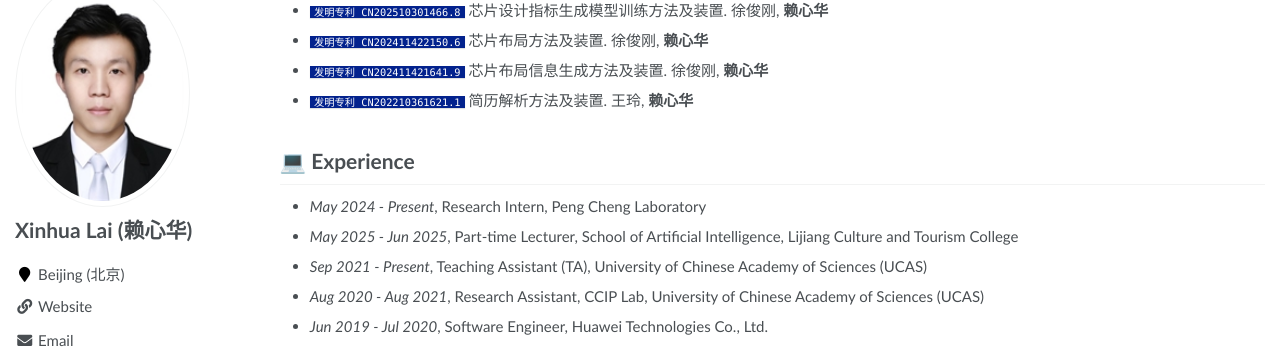
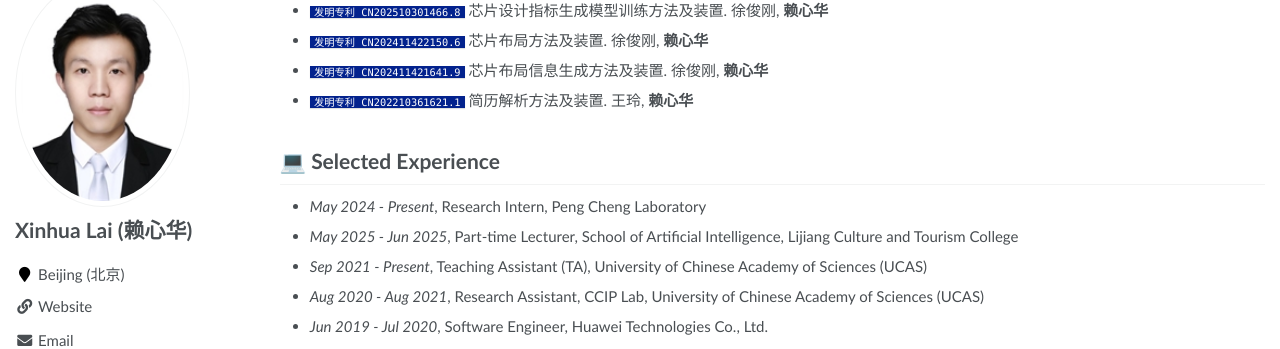
Before and after one commit to SivanLaai/SivanLaai.github.io, a Jekyll site: the page built from _pages/about.md, in a window 1280 px wide and 900 px high, scrolled down 1059 px. Shown: the part 112-461 px from the top of the window. Built offline with Jekyll 4.4.1, drawn with Linux system fonts in a browser that asks for light colours; some web fonts are replaced; formulas are drawn with MathJax 3; comment, search, counter and statistics services are not loaded.

Commit message:
update cv

```diff
--- a/_pages/_includes/experience.md
+++ b/_pages/_includes/experience.md
@@ -1,5 +1,5 @@
 <span class='anchor' id='experience'></span>
-# 💻 Experience
+# 💻 Selected Experience
 - *May 2024 - Present*, Research Intern, Peng Cheng Laboratory
 - *May 2025 - Jun 2025*, Part-time Lecturer, School of Artificial Intelligence, Lijiang Culture and Tourism College
 - *Sep 2021 - Present*, Teaching Assistant (TA), University of Chinese Academy of Sciences (UCAS)
```
Also changed, not shown: _pages/_includes/zh/experience.md (+1 -1 lines).
